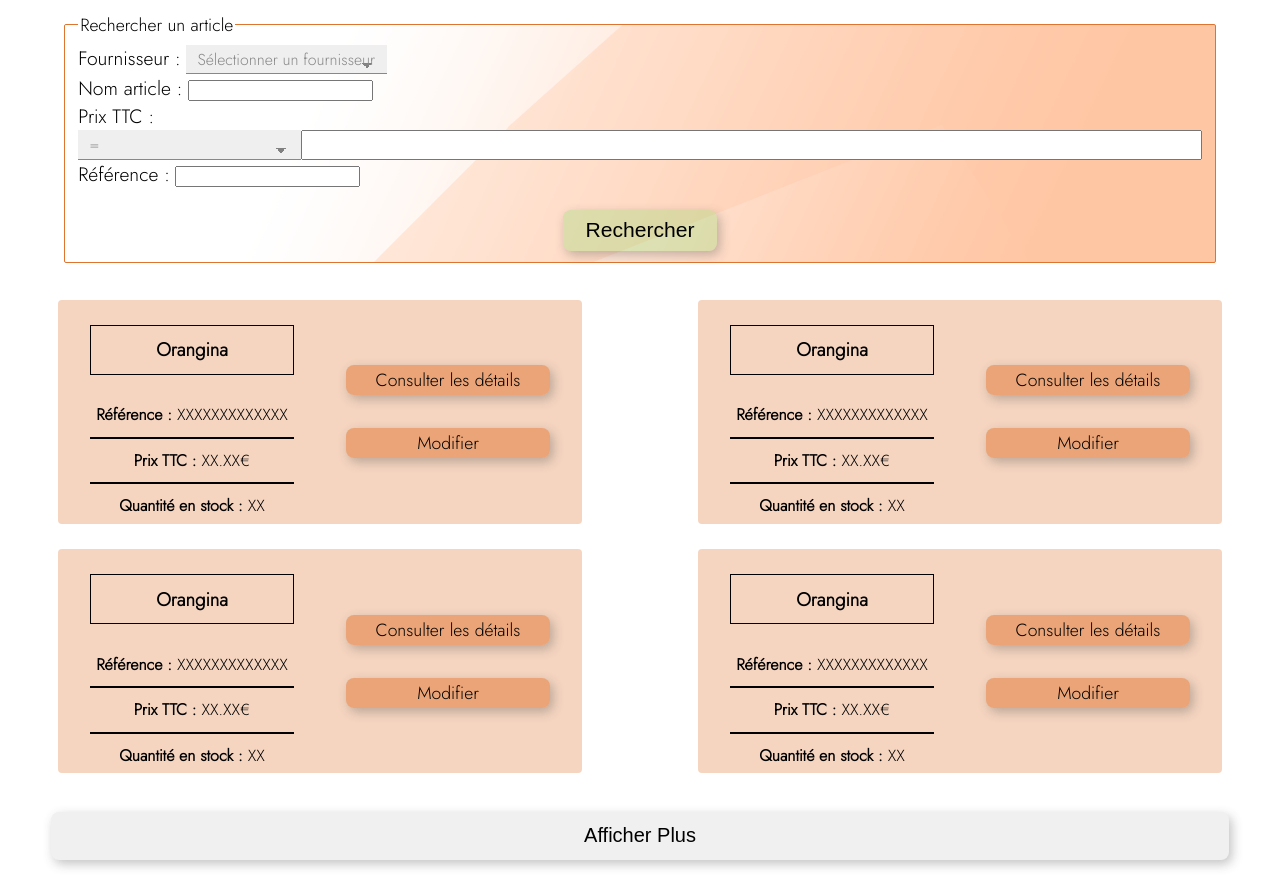
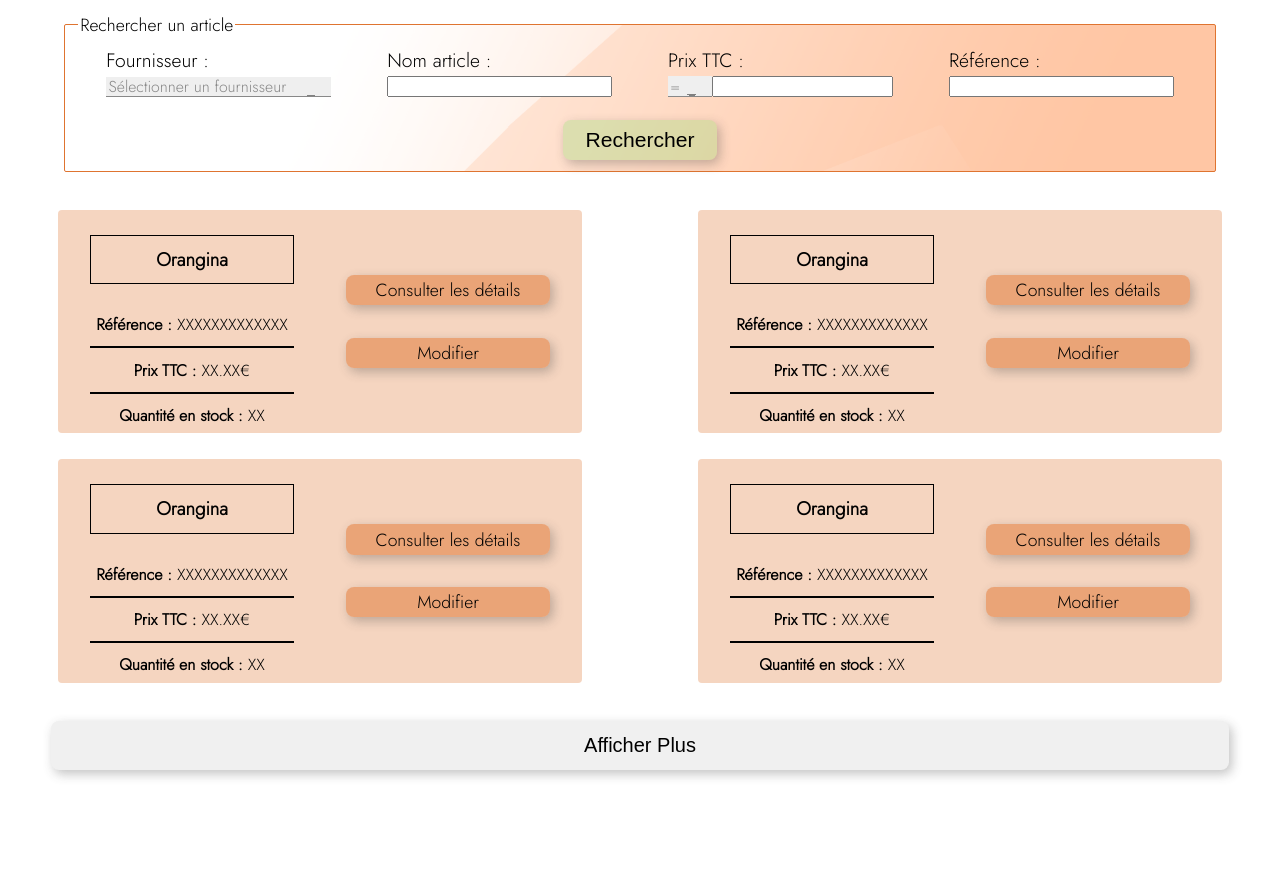
Before and after one commit to Sawangg/Pilaf, a plain HTML site: page HTML/recherche_article.html in a window 1280 px wide. After the commit the page ends 800 px from the top, so only its background shows below. Drawn offline with Linux system fonts and the light colour scheme.

Commit message:
Fix recherche article

```diff
--- a/HTML/recherche_article.html
+++ b/HTML/recherche_article.html
@@ -12,14 +12,14 @@
   <form id="formArticle">
     <fieldset>
       <legend>Rechercher un article</legend>
-      <div id="outilRechercheArticle">
+      <div class="flexAround">
         <div>
           <label>Fournisseur :</label>
           <select required>
-            <OPTION value="" disabled selected>Sélectionner un fournisseur</OPTION>
-            <OPTION value="1">Coca cola</OPTION>
-            <OPTION value="2">Bell</OPTION>
-            <OPTION value="3">Panzani</OPTION>
+            <option value="" disabled selected>Sélectionner un fournisseur</option>
+            <option value="1">Coca cola</option>
+            <option value="2">Bell</option>
+            <option value="3">Panzani</option>
           </select>
         </div>
         <div>
@@ -30,11 +30,11 @@
           <label>Prix TTC :</label>
           <div id="parametre_prix">
             <select required>
-              <OPTION value="" selected>=</OPTION>
-              <OPTION value="1">&lt;=</OPTION>
-              <OPTION value="2">&lt;</OPTION>
-              <OPTION value="3">>=</OPTION>
-              <OPTION value="4">></OPTION>
+              <option value="" selected>=</option>
+              <option value="1">&lt;=</option>
+              <option value="2">&lt;</option>
+              <option value="3">>=</option>
+              <option value="4">></option>
             </select>
             <input type="text">
           </div>
```
